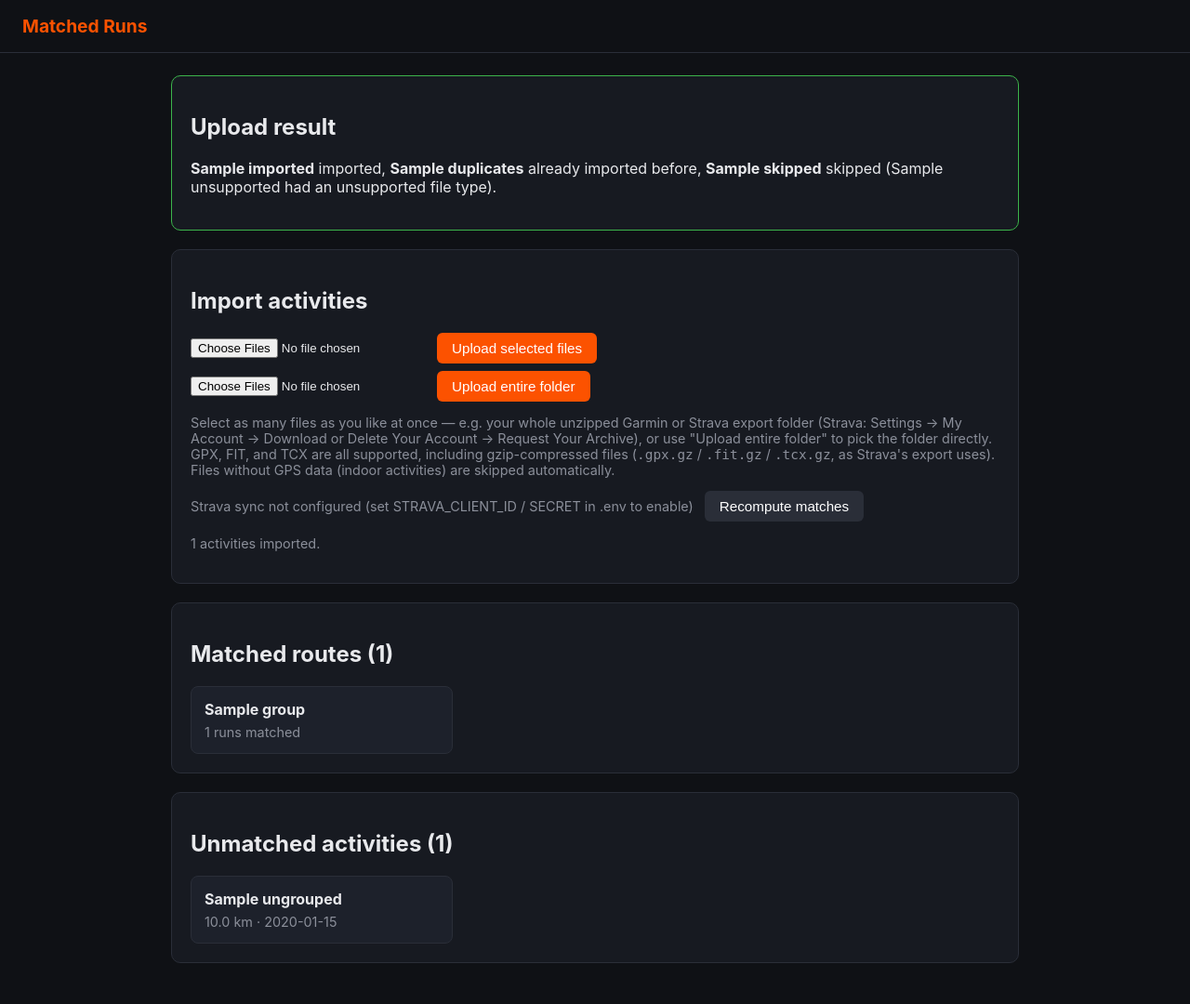
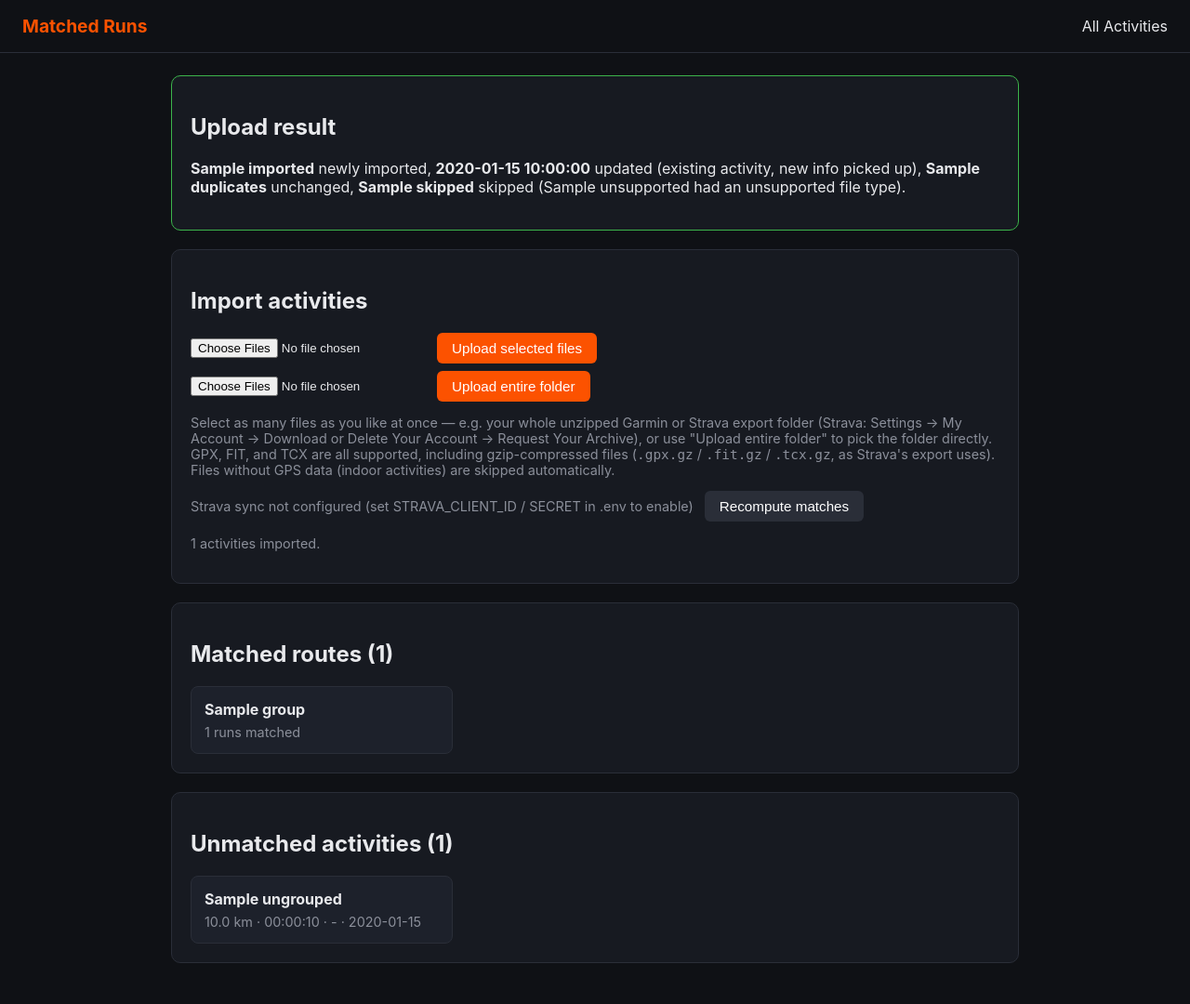
Before and after one commit to magicmatt007/matched-runs, a FastAPI app: template app/templates/index.html in a window 1280 px wide. Shown: the whole page at 93% size. Run offline with FastAPI, Linux system fonts and the light colour scheme; the template is opened without the code that fills it: most values are stand-ins (such as "Sample title", 1, 10 or a date in 2020); parts of the project's set-up code (start-up, migrations or seed data) failed here and were passed over; some libraries are stand-ins or nearby versions.

Commit message:
add actvity type and all activity view

```diff
--- a/app/fit_parser.py
+++ b/app/fit_parser.py
@@ -48,13 +48,15 @@
         if st and start_time is None:
             start_time = st
 
-    name = sport.replace("_", " ").title() if sport else fallback_name
+    name = fallback_name
+    activity_type = sport.replace("_", " ").title() if sport else None
 
     if isinstance(start_time, datetime):
         start_time = start_time.replace(tzinfo=None)
 
     return {
         "name": name,
+        "activity_type": activity_type,
         "points": points,
         "distance_m": distance_m,
         "duration_s": duration_s,
--- a/app/gpx_parser.py
+++ b/app/gpx_parser.py
@@ -32,6 +32,10 @@
     if not name:
         name = fallback_name
 
+    activity_type = None
+    if gpx.tracks and gpx.tracks[0].type:
+        activity_type = gpx.tracks[0].type.replace("_", " ").title()
+
     try:
         distance_m = gpx.length_3d() or gpx.length_2d() or 0.0
     except Exception:
@@ -48,6 +52,7 @@
 
     return {
         "name": name,
+        "activity_type": activity_type,
         "points": points,
         "distance_m": float(distance_m),
         "duration_s": duration_s,
--- a/app/main.py
+++ b/app/main.py
@@ -33,16 +33,32 @@
 
 
 def _save_activity(db: Session, source: str, external_id: str, name: str,
-                    points, distance_m: float, duration_s, start_time):
-    exists = db.query(Activity).filter_by(source=source, external_id=external_id).first()
-    if exists:
-        return None  # already imported
+                    points, distance_m: float, duration_s, start_time,
+                    activity_type: str = None):
+    """Returns ("added", activity), ("updated", activity), or ("unchanged", activity)."""
+    activity_type = activity_type or "Other"
+    existing = db.query(Activity).filter_by(source=source, external_id=external_id).first()
+
+    if existing:
+        # Re-imported (e.g. re-uploading the same export after an app update
+        # added new fields, such as activity_type). Backfill in place rather
+        # than silently skipping, so re-uploading is enough to pick up new
+        # fields without needing to wipe and reimport everything.
+        changed = False
+        if existing.activity_type != activity_type:
+            existing.activity_type = activity_type
+            changed = True
+        if name and existing.name != name:
+            existing.name = name
+            changed = True
+        return ("updated" if changed else "unchanged", existing)
 
     resampled = resample_track(points)
     activity = Activity(
         source=source,
         external_id=external_id,
         name=name or "Run",
+        activity_type=activity_type,
         start_time=start_time,
         distance_m=distance_m,
         duration_s=duration_s,
@@ -50,7 +66,36 @@
         resampled_points_json=json.dumps(resampled),
     )
     db.add(activity)
-    return activity
+    return ("added", activity)
+
+
+def format_duration_hms(seconds):
+    """1234.5 -> '00:20:34'"""
+    if seconds is None:
+        return "-"
+    try:
+        total = int(round(float(seconds)))
+    except (TypeError, ValueError):
+        return "-"
+    h, rem = divmod(total, 3600)
+    m, s = divmod(rem, 60)
+    return f"{h:02d}:{m:02d}:{s:02d}"
+
+
+def format_pace(activity):
+    """Pace in min:sec per km, e.g. '5:12 /km'."""
+    if not activity.duration_s or not activity.distance_m:
+        return "-"
+    distance_km = activity.distance_m / 1000.0
+    if distance_km <= 0:
+        return "-"
+    pace_seconds_per_km = activity.duration_s / distance_km
+    m, s = divmod(int(round(pace_seconds_per_km)), 60)
+    return f"{m}:{s:02d} /km"
+
+
+templates.env.filters["hms"] = format_duration_hms
+templates.env.filters["pace"] = format_pace
 
 
 @app.get("/", response_class=HTMLResponse)
@@ -76,6 +121,7 @@
     if "imported" in request.query_params:
         upload_result = {
             "imported": request.query_params.get("imported", "0"),
+            "updated": request.query_params.get("updated", "0"),
             "skipped": request.query_params.get("skipped", "0"),
             "duplicates": request.query_params.get("duplicates", "0"),
             "unsupported": request.query_params.get("unsupported", "0"),
@@ -106,7 +152,7 @@
         len(form.keys()), len(files), [type(x).__name__ for x in files[:5]],
     )
 
-    added, skipped, duplicates, unsupported_ext = 0, 0, 0, 0
+    added, updated, unchanged, skipped, unsupported_ext = 0, 0, 0, 0, 0
     seen_extensions = set()
 
     for f in files:
@@ -159,29 +205,51 @@
         else:
             source = "fit"
 
-        activity = _save_activity(
+        status, activity = _save_activity(
             db, source=source, external_id=f.filename,
             name=parsed["name"], points=parsed["points"],
             distance_m=parsed["distance_m"], duration_s=parsed["duration_s"],
-            start_time=parsed["start_time"],
+            start_time=parsed["start_time"], activity_type=parsed.get("activity_type"),
         )
-        if activity:
+        if status == "added":
             added += 1
+        elif status == "updated":
+            updated += 1
         else:
-            duplicates += 1  # already imported previously (same source + filename)
+            unchanged += 1
 
     db.commit()
-    if added:
+    if added or updated:
         rebuild_groups(db)
 
     logger.info(
-        "Upload finished: %s added, %s skipped (%s unsupported extension, %s duplicates). Extensions seen: %s",
-        added, skipped, unsupported_ext, duplicates, sorted(seen_extensions),
+        "Upload finished: %s added, %s updated, %s unchanged, %s skipped (%s unsupported extension). Extensions seen: %s",
+        added, updated, unchanged, skipped, unsupported_ext, sorted(seen_extensions),
     )
     return RedirectResponse(
-        f"/?imported={added}&skipped={skipped}&duplicates={duplicates}&unsupported={unsupported_ext}",
+        f"/?imported={added}&updated={updated}&skipped={skipped}"
+        f"&duplicates={unchanged}&unsupported={unsupported_ext}",
         status_code=303,
     )
+
+
+@app.get("/activities", response_class=HTMLResponse)
+def activities_list(request: Request, type: str = None, db: Session = Depends(get_db)):
+    query = db.query(Activity).order_by(Activity.start_time.desc())
+    if type:
+        query = query.filter(Activity.activity_type == type)
+    activities = query.all()
+
+    types = sorted({
+        row[0] for row in db.query(Activity.activity_type).distinct().all() if row[0]
+    })
+
+    return templates.TemplateResponse("activities.html", {
+        "request": request,
+        "activities": activities,
+        "types": types,
+        "selected_type": type,
+    })
 
 
 @app.get("/group/{group_id}", response_class=HTMLResponse)
@@ -285,7 +353,7 @@
             status_code=401,
         )
 
-    added = 0
+    added, updated = 0, 0
     for a in activities:
         polyline = (a.get("map") or {}).get("summary_polyline")
         if not polyline:
@@ -299,15 +367,17 @@
                 start_time = datetime.fromisoformat(a["start_date"].replace("Z", "+00:00")).replace(tzinfo=None)
             except Exception:
                 pass
-        activity = _save_activity(
+        status, activity = _save_activity(
             db, source="strava", external_id=str(a["id"]),
             name=a.get("name", "Run"), points=points,
             distance_m=a.get("distance", 0.0), duration_s=a.get("moving_time"),
-            start_time=start_time,
+            start_time=start_time, activity_type=a.get("type"),
         )
-        if activity:
+        if status == "added":
             added += 1
+        elif status == "updated":
+            updated += 1
     db.commit()
-    if added:
+    if added or updated:
         rebuild_groups(db)
     return RedirectResponse("/", status_code=303)
--- a/app/matcher.py
+++ b/app/matcher.py
@@ -119,6 +119,8 @@
     for i in range(len(activities)):
         for j in range(i + 1, len(activities)):
             a, b = activities[i], activities[j]
+            if (a.activity_type or "Other") != (b.activity_type or "Other"):
+                continue  # don't group e.g. a run with a bike ride on the same road
             a_pts, a_len = data[a.id]
             b_pts, b_len = data[b.id]
             if tracks_match(a_pts, a_len, b_pts, b_len):
--- a/app/models.py
+++ b/app/models.py
@@ -21,9 +21,10 @@
     __table_args__ = (UniqueConstraint("source", "external_id", name="uq_source_external_id"),)
 
     id = Column(Integer, primary_key=True)
-    source = Column(String, nullable=False)  # "gpx" or "strava"
+    source = Column(String, nullable=False)  # "gpx", "fit", "tcx", or "strava"
     external_id = Column(String, nullable=False)  # filename or strava activity id
     name = Column(String, default="Run")
+    activity_type = Column(String, nullable=False, default="Other")  # e.g. Run, Ride, Hike, Walk
     start_time = Column(DateTime, nullable=True)
     distance_m = Column(Float, default=0.0)
     duration_s = Column(Float, nullable=True)
--- a/app/tcx_parser.py
+++ b/app/tcx_parser.py
@@ -82,7 +82,8 @@
         start_time = start_time.replace(tzinfo=None)
 
     return {
-        "name": sport or fallback_name,
+        "name": fallback_name,
+        "activity_type": sport,
         "points": points,
         "distance_m": last_distance or 0.0,
         "duration_s": duration_s,
--- a/app/templates/activity.html
+++ b/app/templates/activity.html
@@ -6,8 +6,10 @@
 <h2>{{ activity.name }}</h2>
 <p class="muted">
     {{ activity.start_time.strftime("%Y-%m-%d %H:%M") if activity.start_time else "" }}
+    &middot; {{ activity.activity_type }}
     &middot; {{ "%.2f"|format(activity.distance_m / 1000) }} km
-    {% if activity.duration_s %} &middot; {{ (activity.duration_s // 60)|int }} min{% endif %}
+    &middot; {{ activity.duration_s | hms }}
+    &middot; {{ activity | pace }}
     &middot; {{ activity.source }}
 </p>
 {% if activity.group_id %}
--- a/app/templates/base.html
+++ b/app/templates/base.html
@@ -9,8 +9,9 @@
     <script src="/static/vendor/leaflet/leaflet.js"></script>
 </head>
 <body>
-    <header>
+    <header class="row" style="justify-content: space-between;">
         <a href="/" class="brand">Matched Runs</a>
+        <a href="/activities" style="color: var(--text); text-decoration: none;">All Activities</a>
     </header>
     <main>
         {% block content %}{% endblock %}
--- a/app/templates/group.html
+++ b/app/templates/group.html
@@ -9,14 +9,16 @@
 <div id="map" style="height: 480px;"></div>
 
 <table class="table">
-    <thead><tr><th>Date</th><th>Name</th><th>Distance</th><th>Duration</th><th>Source</th></tr></thead>
+    <thead><tr><th>Date</th><th>Name</th><th>Type</th><th>Distance</th><th>Duration</th><th>Pace</th><th>Source</th></tr></thead>
     <tbody>
     {% for a in group.activities %}
         <tr>
             <td>{{ a.start_time.strftime("%Y-%m-%d") if a.start_time else "-" }}</td>
             <td><a href="/activity/{{ a.id }}">{{ a.name }}</a></td>
+            <td>{{ a.activity_type }}</td>
             <td>{{ "%.2f"|format(a.distance_m / 1000) }} km</td>
-            <td>{{ (a.duration_s // 60)|int if a.duration_s else "-" }} min</td>
+            <td>{{ a.duration_s | hms }}</td>
+            <td>{{ a | pace }}</td>
             <td>{{ a.source }}</td>
         </tr>
     {% endfor %}
--- a/app/templates/index.html
+++ b/app/templates/index.html
@@ -3,15 +3,16 @@
 {% block content %}
 
 {% if upload_result %}
-<section class="panel" style="border-color: {% if upload_result.imported|int > 0 %}#3cb44b{% else %}#e6194b{% endif %};">
+<section class="panel" style="border-color: {% if upload_result.imported|int > 0 or upload_result.updated|int > 0 %}#3cb44b{% else %}#e6194b{% endif %};">
     <h2>Upload result</h2>
     <p>
-        <strong>{{ upload_result.imported }}</strong> imported,
-        <strong>{{ upload_result.duplicates }}</strong> already imported before,
+        <strong>{{ upload_result.imported }}</strong> newly imported,
+        <strong>{{ upload_result.updated }}</strong> updated (existing activity, new info picked up),
+        <strong>{{ upload_result.duplicates }}</strong> unchanged,
         <strong>{{ upload_result.skipped }}</strong> skipped
         ({{ upload_result.unsupported }} had an unsupported file type).
     </p>
-    {% if upload_result.imported|int == 0 %}
+    {% if upload_result.imported|int == 0 and upload_result.updated|int == 0 %}
     <p class="muted">Nothing was imported. Check the container logs
         (<code>docker compose logs matched-runs</code>) — every skipped file is
         logged there with the reason (unsupported extension, no GPS data,
@@ -84,7 +85,7 @@
         {% for a in ungrouped %}
         <a class="card" href="/activity/{{ a.id }}">
             <h3>{{ a.name }}</h3>
-            <p>{{ "%.1f"|format(a.distance_m / 1000) }} km
+            <p>{{ "%.1f"|format(a.distance_m / 1000) }} km &middot; {{ a.duration_s | hms }} &middot; {{ a | pace }}
                {% if a.start_time %} &middot; {{ a.start_time.strftime("%Y-%m-%d") }}{% endif %}</p>
         </a>
         {% endfor %}
```
Also changed, not shown: app/database.py (+9 -5 lines), app/templates/activities.html (added, +54 -0 lines).
